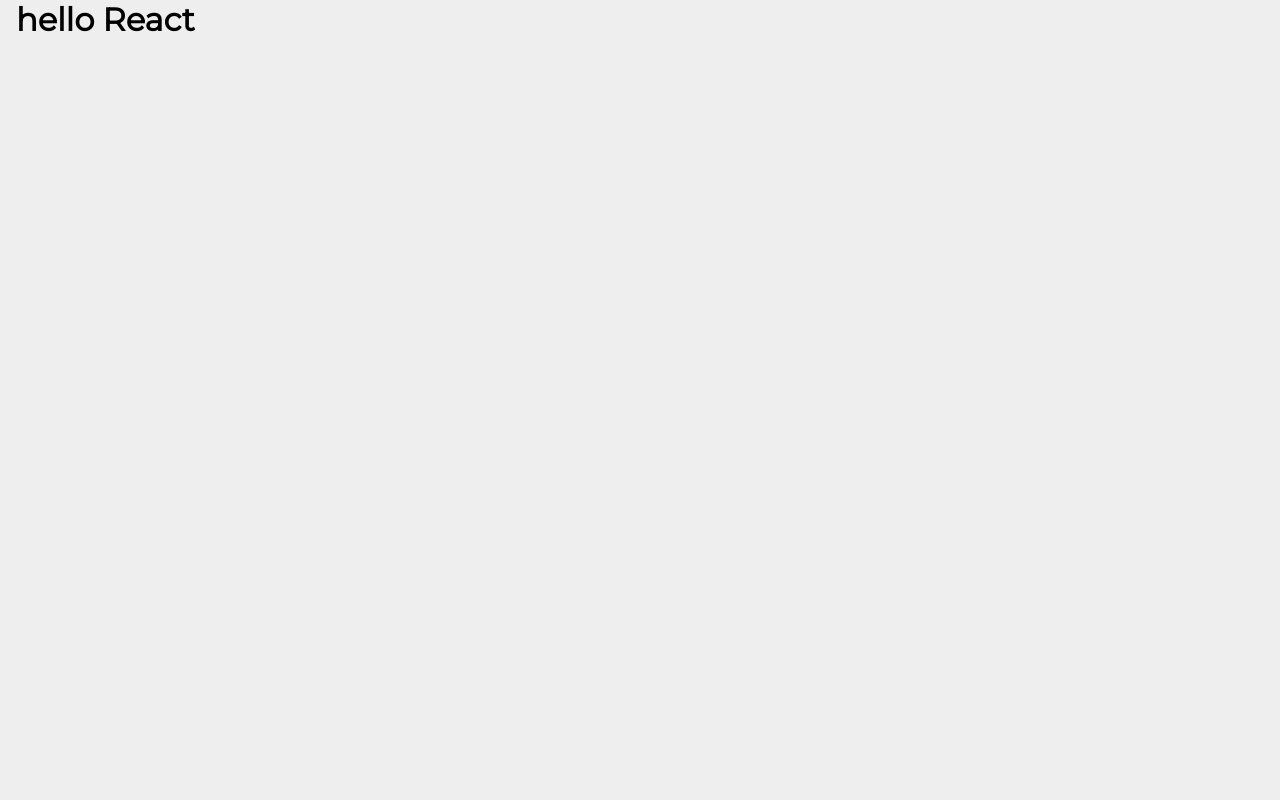
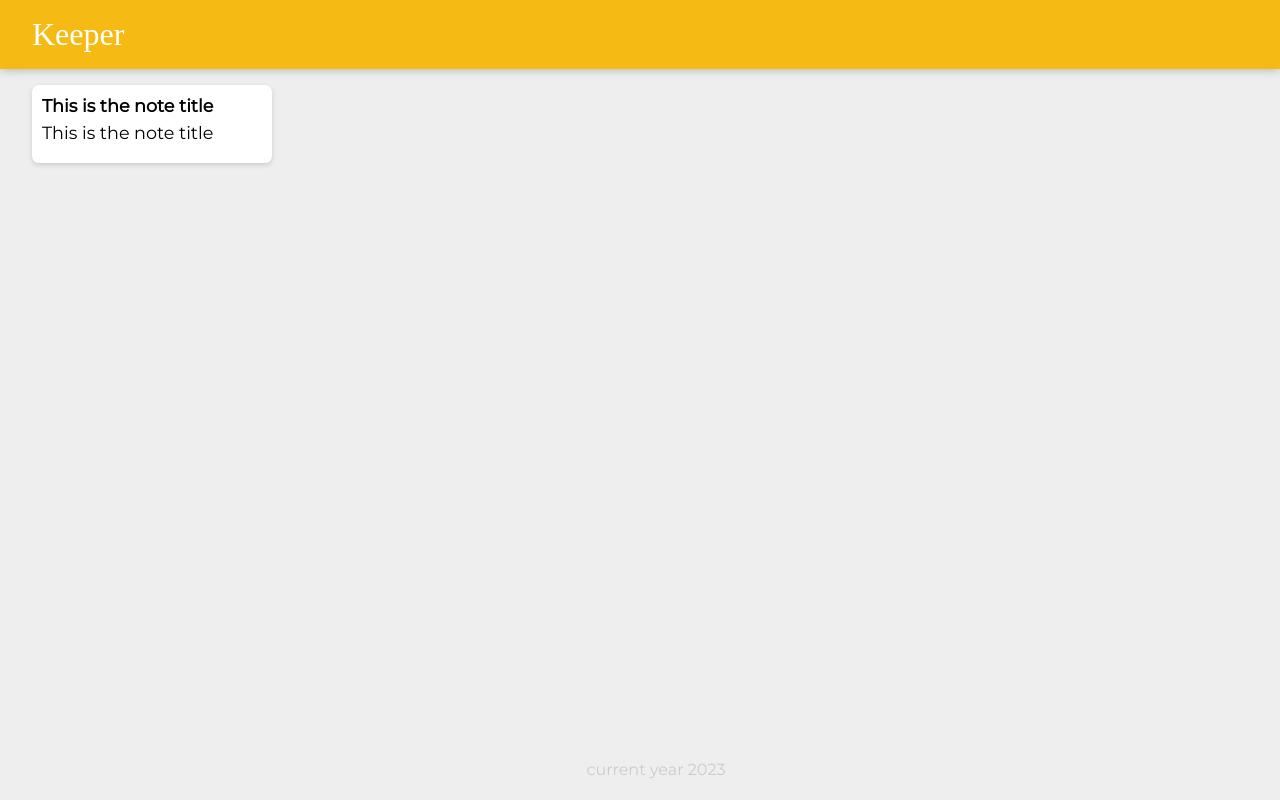
Before and after one commit to Shumaher70/keeper-app, a React (Create React App) app: page / in a window 1280 px wide. Built offline with nearby package versions, Linux system fonts and the light colour scheme; a web font is replaced by a local one.

Commit message:
added three components {Header, Note, Footer}

```diff
--- /dev/null
+++ b/src/components/App.jsx
@@ -0,0 +1,16 @@
+import React from 'react';
+import Header from '../components/Header';
+import Note from '../components/Note';
+import Footer from '../components/Footer';
+
+function App() {
+  return (
+    <div>
+      <Header />
+      <Note />
+      <Footer />
+    </div>
+  );
+}
+
+export default App;
--- /dev/null
+++ b/src/components/Footer.jsx
@@ -0,0 +1,11 @@
+import React from 'react';
+
+function Footer() {
+  return (
+    <footer>
+      <p>current year {new Date().getFullYear()}</p>
+    </footer>
+  );
+}
+
+export default Footer;
--- /dev/null
+++ b/src/components/Header.jsx
@@ -0,0 +1,11 @@
+import React from 'react';
+
+function Header() {
+  return (
+    <header>
+      <h1>Keeper</h1>
+    </header>
+  );
+}
+
+export default Header;
--- /dev/null
+++ b/src/components/Note.jsx
@@ -0,0 +1,12 @@
+import React from 'react';
+
+function Note() {
+  return (
+    <div className="note">
+      <h1>This is the note title</h1>
+      <p>This is the note title</p>
+    </div>
+  );
+}
+
+export default Note;
--- a/src/index.js
+++ b/src/index.js
@@ -1,17 +1,5 @@
-//1. Create a new React app.
-//2. Create a App.jsx component.
-//3. Create a Header.jsx component that renders a <header> element
-//to show the Keeper App name in an <h1>.
-//4. Create a Footer.jsx component that renders a <footer> element
-//to show a copyright message in a <p> with a dynamically updated year.
-//5. Create a Note.jsx component to show a <div> element with a
-//<h1> for a title and a <p> for the content.
-//6. Make sure that the final website is styled like the example shown here:
-//https://l1pp6.csb.app/
-
-//HINT: You will need to study the classes in teh styles.css file to appy styling.
-
 import React from 'react';
 import { render } from 'react-dom';
+import App from './components/App';
 
-render(<h1>hello React</h1>, document.getElementById('root'));
+render(<App />, document.getElementById('root'));
```
